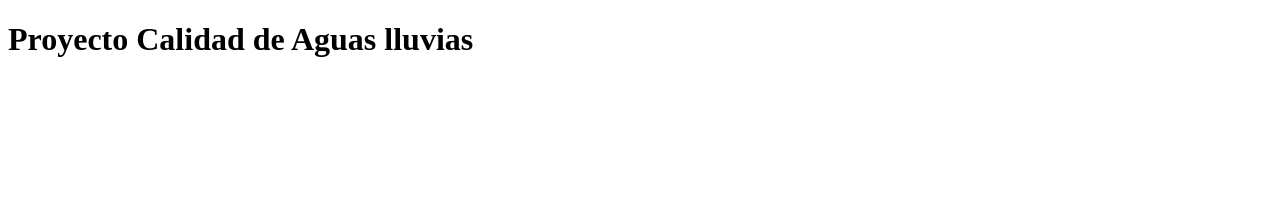
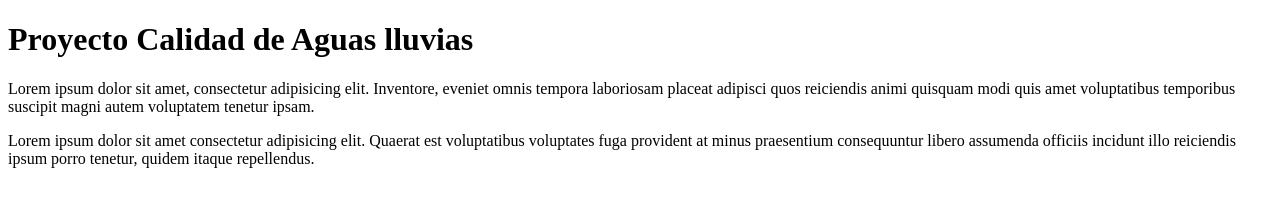
Before and after one commit to andrewc2307/CalidadAguasLluvias, a plain HTML site: page index.html in a window 1280 px wide. Drawn offline with Linux system fonts and the light colour scheme.

Commit message:
parrafos de prueba

```diff
--- a/index.html
+++ b/index.html
@@ -7,5 +7,8 @@
 </head>
 <body>
     <h1>Proyecto Calidad de Aguas lluvias</h1>
+    <p> Lorem ipsum dolor sit amet, consectetur adipisicing elit. Inventore, eveniet omnis tempora laboriosam placeat adipisci quos reiciendis animi quisquam modi quis amet voluptatibus temporibus suscipit magni autem voluptatem tenetur ipsam. </p>
+    <p>Lorem ipsum dolor sit amet consectetur adipisicing elit. Quaerat est voluptatibus voluptates fuga provident at minus praesentium consequuntur libero assumenda officiis incidunt illo reiciendis ipsum porro tenetur, quidem itaque repellendus.</p>
+
 </body>
 </html>
```
